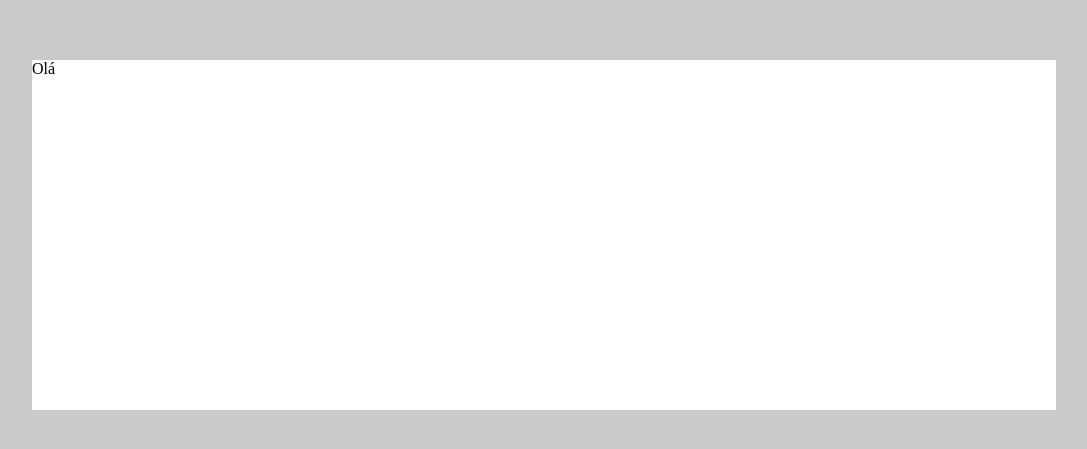
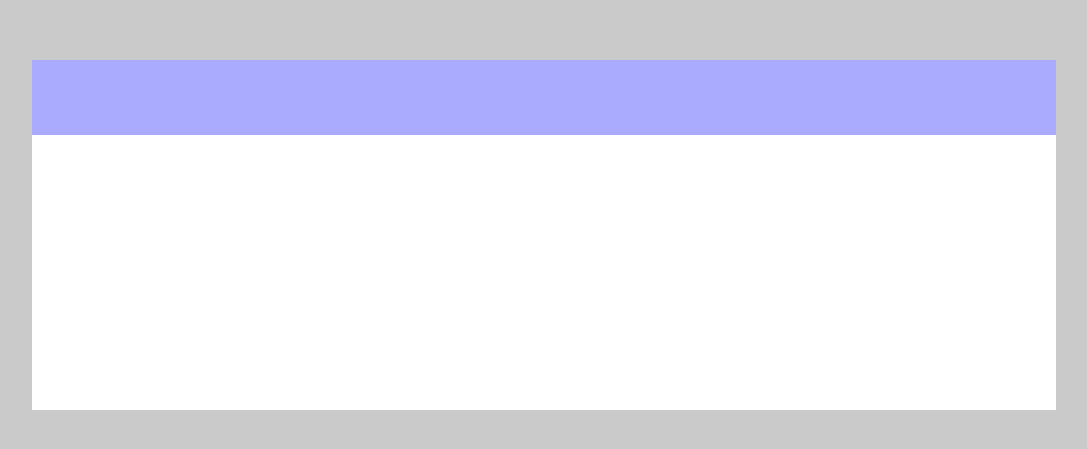
Before and after one commit to 3-du4rd4/react-calculator, a React (Create React App) app: page / in a window 1280 px wide. Shown: the part 165-614 px from the top of the page, without its empty margins (96-1183 px from the left). Built offline with nearby package versions, Linux system fonts and the light colour scheme.

Commit message:
primeiras estilizações

```diff
--- a/src/App.js
+++ b/src/App.js
@@ -1,9 +1,13 @@
+import Input from './components/Input'
+import Button from './components/Button'
 import { Container, Content } from './styles'
 
 const App = () => {
   return (
     <Container>
-      <Content>Olá</Content>
+      <Content>
+        <Input />
+      </Content>
     </Container>
   )
 }
--- a/src/components/Input/index.js
+++ b/src/components/Input/index.js
@@ -1,5 +1,11 @@
+import { InputContainer } from './styles'
+
 const Input = () => {
-  return <div className="Input">Olá</div>
+  return (
+    <InputContainer>
+      <input />
+    </InputContainer>
+  )
 }
 
 export default Input
--- a/src/components/Input/styles.js
+++ b/src/components/Input/styles.js
@@ -1 +1,28 @@
 import styled from 'styled-components'
+
+export const InputContainer = styled.div`
+  width: 100%;
+  height: 75px;
+  background-color: #aaaaff;
+
+  display: flex;
+  align-items: center;
+  justify-content: flex-end;
+
+  font-size: 24px;
+  font-family: 'Roboto';
+
+  input {
+    width: 100%;
+    height: 75px;
+    background-color: #aaaaff;
+    border: 0;
+    display: flex;
+    flex-direction: column;
+    align-items: flex-end;
+    padding: 0 10px;
+    font-size: 24px;
+    font-family: 'Roboto';
+    color: #ffffff;
+  }
+`
```
